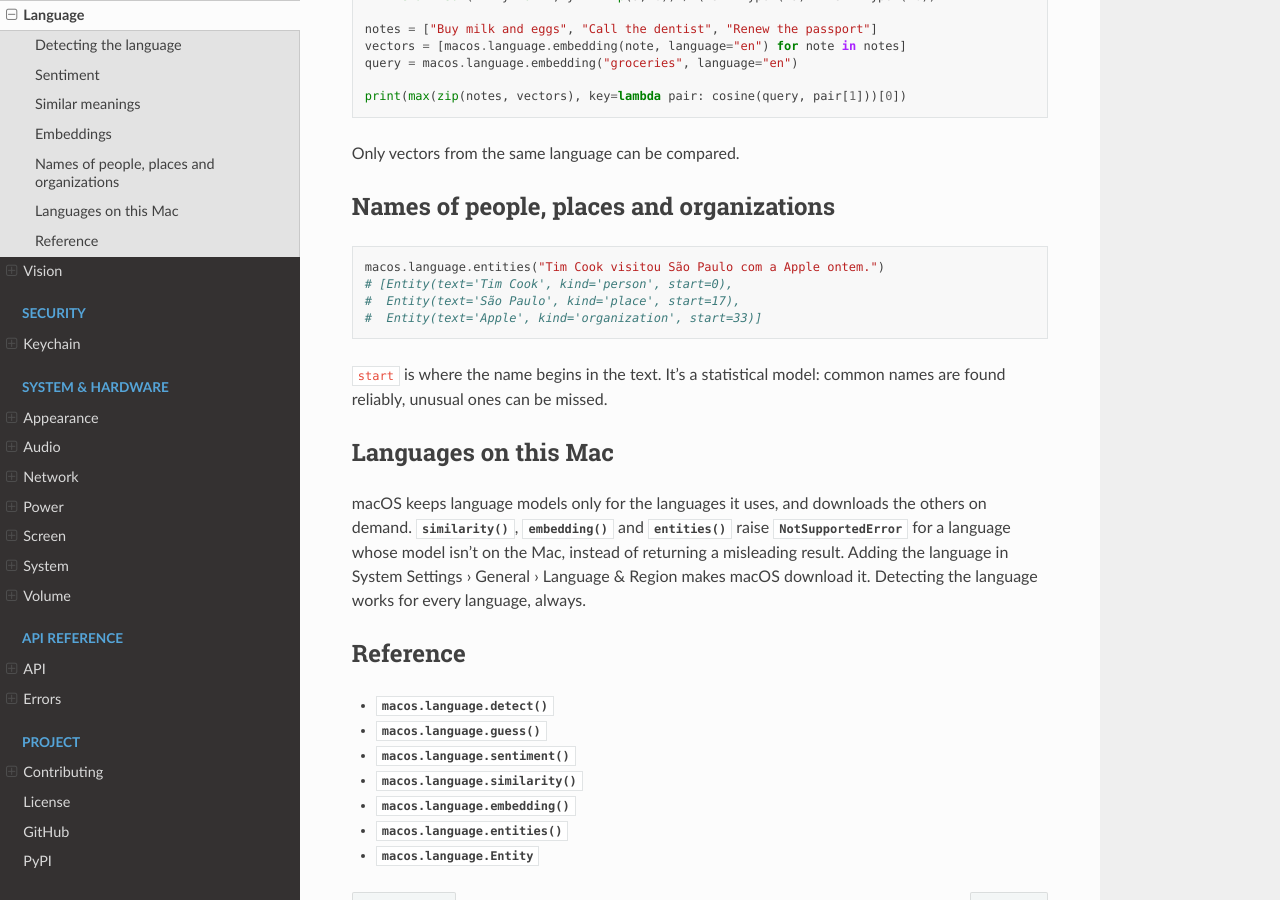
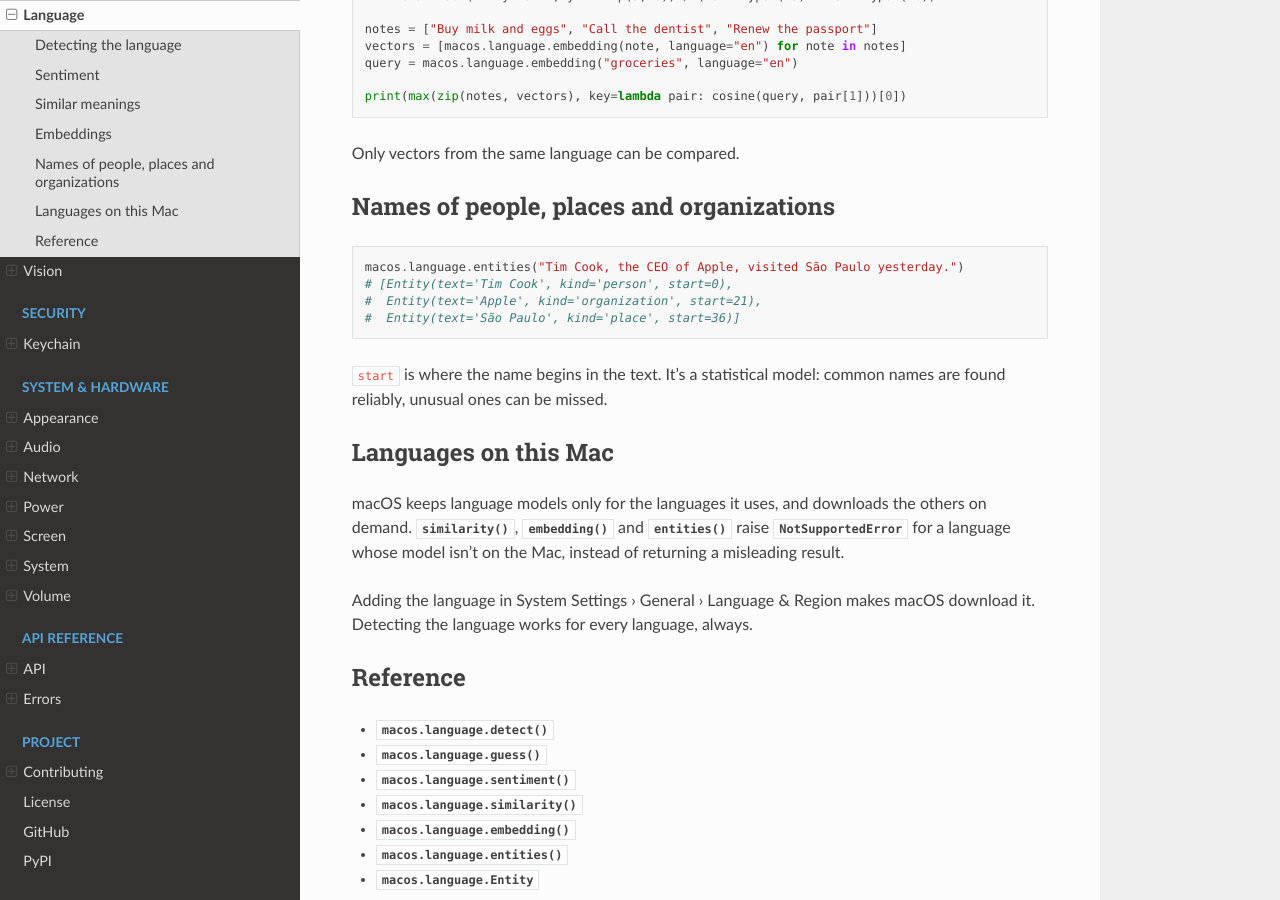
Before and after one commit to JeanExtreme002/macOS, a Sphinx documentation site: the page built from docs/language.md, in a window 1280 px wide and 900 px high, scrolled down 1583 px. Built offline with Sphinx 7.4.7 and the Read the Docs theme 3.1.0, drawn with Linux system fonts in a browser that asks for light colours; comment, search, counter and statistics services are not loaded.

Commit message:
docs: use an English sentence in the entities examples

````diff
--- a/docs/language.md
+++ b/docs/language.md
@@ -84,10 +84,10 @@ Only vectors from the same language can be compared.
 ## Names of people, places and organizations
 
 ```python
-macos.language.entities("Tim Cook visitou São Paulo com a Apple ontem.")
+macos.language.entities("Tim Cook, the CEO of Apple, visited São Paulo yesterday.")
 # [Entity(text='Tim Cook', kind='person', start=0),
-#  Entity(text='São Paulo', kind='place', start=17),
-#  Entity(text='Apple', kind='organization', start=33)]
+#  Entity(text='Apple', kind='organization', start=21),
+#  Entity(text='São Paulo', kind='place', start=36)]
 ```
 
 `start` is where the name begins in the text. It's a statistical model: common
@@ -99,8 +99,9 @@ macOS keeps language models only for the languages it uses, and downloads the
 others on demand. {func}`~macos.language.similarity`,
 {func}`~macos.language.embedding` and {func}`~macos.language.entities` raise
 {class}`~macos.NotSupportedError` for a language whose model isn't on the Mac,
-instead of returning a misleading result. Adding the language in System
-Settings › General › Language & Region makes macOS download it. Detecting the
+instead of returning a misleading result.
+
+Adding the language in System Settings › General › Language & Region makes macOS download it. Detecting the
 language works for every language, always.
 
 ## Reference
````
Also changed, not shown: 1 other file.
